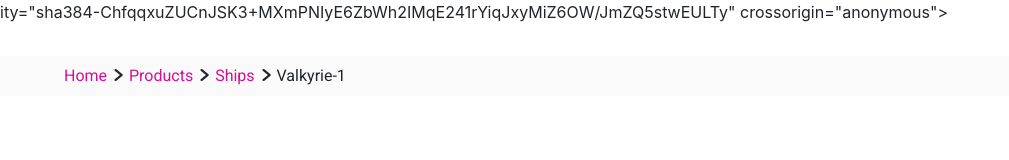
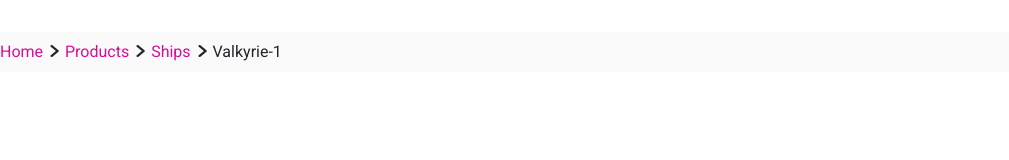
Before and after one commit to solodev/stylish-and-informative-breadcrumbs, a plain HTML site: page index.html in a window 1280 px wide. Shown: the whole page, without its empty margins (0-1009 px from the left). Drawn offline with nearby package versions, Linux system fonts and the light colour scheme.

Commit message:
fixed unclosed tags

```diff
--- a/index.html
+++ b/index.html
@@ -10,7 +10,6 @@
     <link rel="stylesheet" href="style.css">
     <!-- Google Fonts -->
     <link href="https://fonts.googleapis.com/css?family=Lato|Roboto&display=swap" rel="stylesheet">
-    ity="sha384-ChfqqxuZUCnJSK3+MXmPNIyE6ZbWh2IMqE241rYiqJxyMiZ6OW/JmZQ5stwEULTy" crossorigin="anonymous"></script>
     <script src="https://use.fontawesome.com/3fb5af1ef2.js"></script>
     <title>Stylish and Informative Breadcrumbs</title>
   </head>
--- a/style.css
+++ b/style.css
@@ -1,6 +1,5 @@
 .breadcrumbs {
 	margin: 2rem auto 2rem;
-	padding-left: 4rem;
 	background: #fafafa;
 	font-family: 'Roboto', sans-serif;
 }
```
